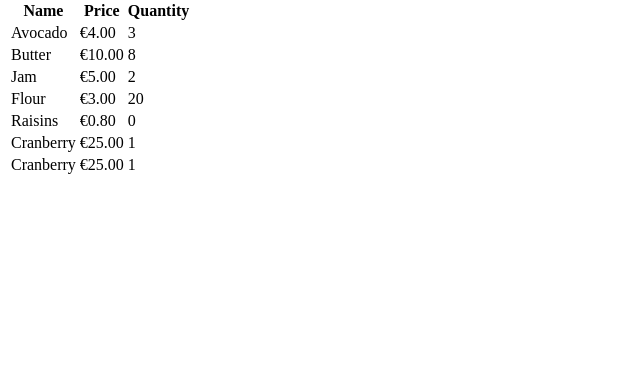
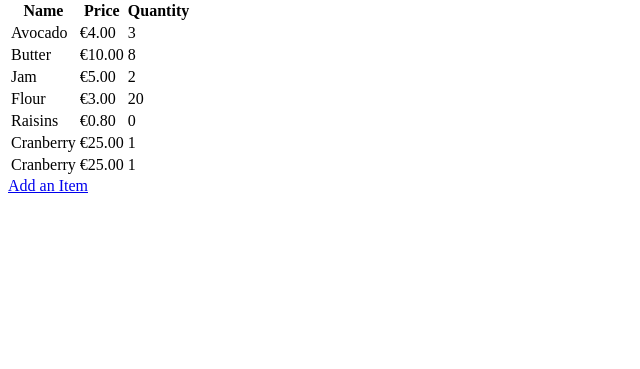
Before and after one commit to c-argus/butter-and-jam, a Django app: page / in a window 1280 px wide. Shown: the part 81-450 px from the top of the page, without its empty margins (0-640 px from the left). Run offline with Django 3.2, Linux system fonts and the light colour scheme; data comes from the database, SQL or seed files in the repository; both versions use the stored data as it was after the commit.

Commit message:
fixed redirection to add item page

```diff
--- a/stocklist/templates/home.html
+++ b/stocklist/templates/home.html
@@ -41,5 +41,6 @@
       <!-- Display message if no items available -->
       <p>No items available</p>
     {% endif %}
+    <a href="/add">Add an Item</a>
   </body>
 </html>
```
Also changed, not shown: db.sqlite3.
